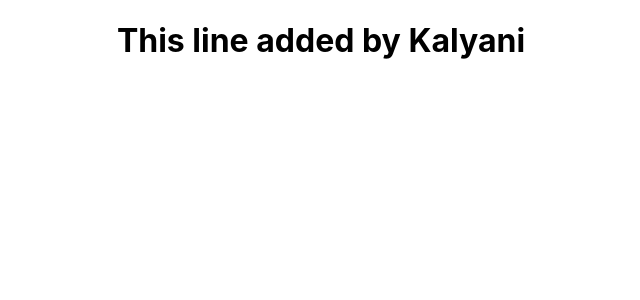
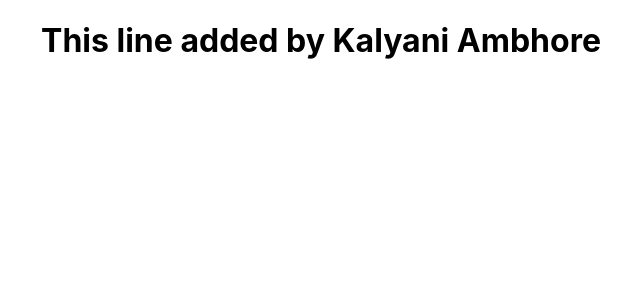
Before and after one commit to kalyaniB1998/PulseProject, a React (Create React App) app: page / in a window 1280 px wide. Shown: the top 300 px of the page, without its empty margins (319-959 px from the left). Built offline with nearby package versions, Linux system fonts and the light colour scheme.

Commit message:
add heading

```diff
--- a/src/App.js
+++ b/src/App.js
@@ -4,7 +4,8 @@ import './App.css';
 function App() {
   return (
     <div className="App">
-      <h1> This line added by Kalyani </h1>
+      <h1> This line added by Kalyani Ambhore</h1>
+
     </div>
   );
 }
```
